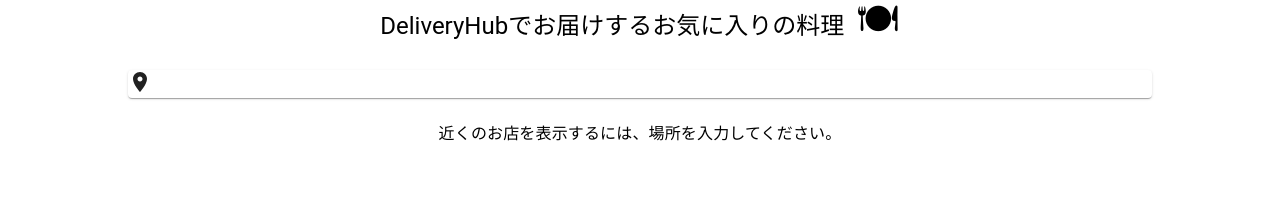
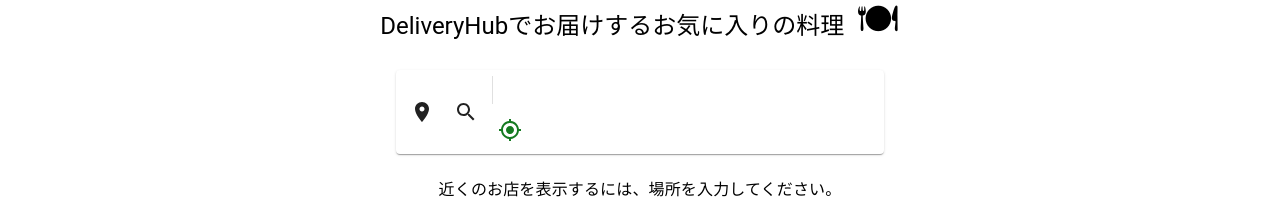
Before and after one commit to igaue-takahiko/food-delivery-app-client, a React (Create React App) app: page / in a window 1280 px wide. Shown: the part 721-920 px from the top of the page. Before the commit the page ends 867 px from the top, so only its background shows below. Built offline with nearby package versions, Linux system fonts and the light colour scheme.

Commit message:
add to SearchBar copmoponent

```diff
--- a/src/components/SearchBar.jsx
+++ b/src/components/SearchBar.jsx
@@ -1,24 +1,102 @@
 import React, { useState } from 'react'
 import { useDispatch } from 'react-redux';
-import { geocodeByAddress, getLatLng } from 'react-places-autocomplete';
+import PlacesAutocomplete, { geocodeByAddress, getLatLng } from 'react-places-autocomplete';
 import {
   Paper,
   InputBase,
   Divider,
   IconButton,
+  makeStyles
 } from '@material-ui/core';
 import { MyLocation, LocationOn, Search } from '@material-ui/icons';
 
-const SearchBar = ({ page }) => {
+const useStyles = makeStyles((theme) => ({
+  rootHome: {
+    padding: "2px 4px",
+    display: "flex",
+    alignItems: "center",
+    width: "30rem",
+  },
+  rootItems: {
+    padding: "2px 4px",
+    display: "flex",
+    alignItems: "center",
+    width: 400,
+    backgroundColor: "#edebeb",
+  },
+  input: {
+    marginLeft: theme.spacing(1),
+    flex: 1,
+    position: "relative",
+  },
+  results: {
+    position: "absolute",
+    bottom: -166,
+    left: "26%",
+    zIndex: 999,
+    width: 760,
+    height: "15%"
+  },
+  iconButton: {
+    padding: 10,
+  },
+  divider: {
+    height: 28,
+    margin: 4,
+  },
+}))
+
+const SearchBar = ({ page, action }) => {
+  const classes = useStyles()
+  const dispatch = useDispatch()
+
   return (
     <Paper
+      className={page !== "items" ? classes.rootHome : classes.rootItems}
       component="form"
     >
-      {page === "home" && <LocationOn />}
+      {page === "home" && <LocationOn className={classes.iconButton} />}
       {page === "items" && (
         <InputBase
+          className={classes.input}
           placeholder="検索"
+          inputProps={{ "aria-label": "search for items" }}
         />
+      )}
+      {/* {page === "home" && (
+        <PlacesAutocomplete>
+          {({ getInputProps, suggestions, getSuggestionItemProps, loading }) => (
+            <>
+              <InputBase />
+              <div className={classes.results}>
+                {loading ? <div>Loading...</div> : null}
+                {suggestions.map((suggestion) => {
+                  const style = suggestion.active
+                    ? { backgroundColor: "#41b6e6", cursor: "pointer" }
+                    : { backgroundColor: "#fff", cursor: "pointer" }
+
+                  return (
+                    <div {...getSuggestionItemProps(suggestion, { style })}>
+                      {suggestion.description}
+                    </div>
+                  )
+                })}
+              </div>
+            </>
+          )}
+        </PlacesAutocomplete>
+      )} */}
+      <Search className={classes.iconButton} />
+      {page === "home" && (
+        <div>
+          <Divider className={classes.divider} orientation="vertical" />
+          <IconButton
+            className={classes.iconButton}
+            color="primary" aria-label="directions"
+          >
+            <MyLocation />
+          </IconButton>
+        </div>
       )}
     </Paper>
   )
--- a/src/pages/Home.jsx
+++ b/src/pages/Home.jsx
@@ -10,7 +10,7 @@
     textAlign: "center"
   },
   searchBer: {
-    margin: "24px 8rem"
+    margin: "24px auto"
   }
 }))
 
```
Also changed, not shown: src/components/Footer.jsx (added, +45 -0 lines).
